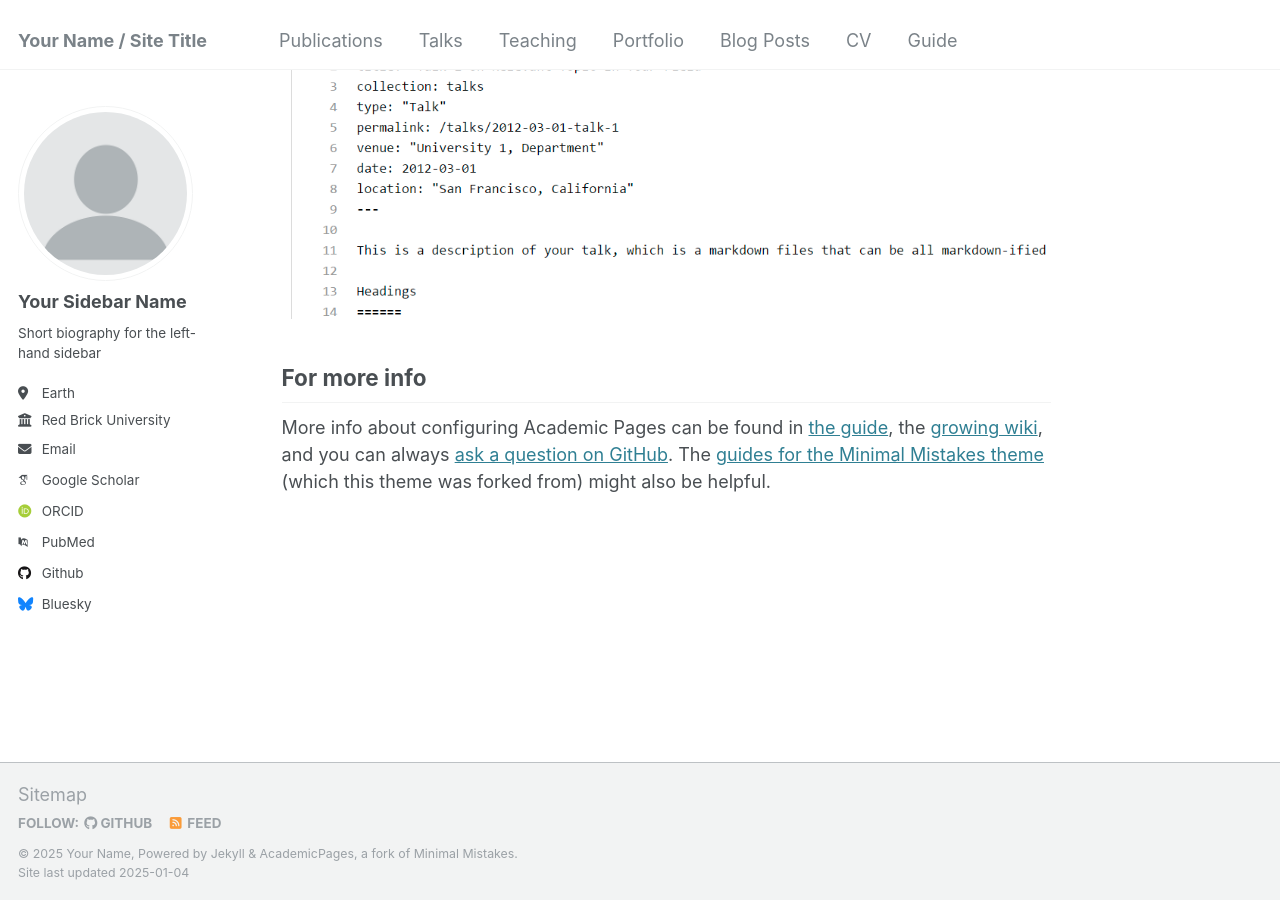
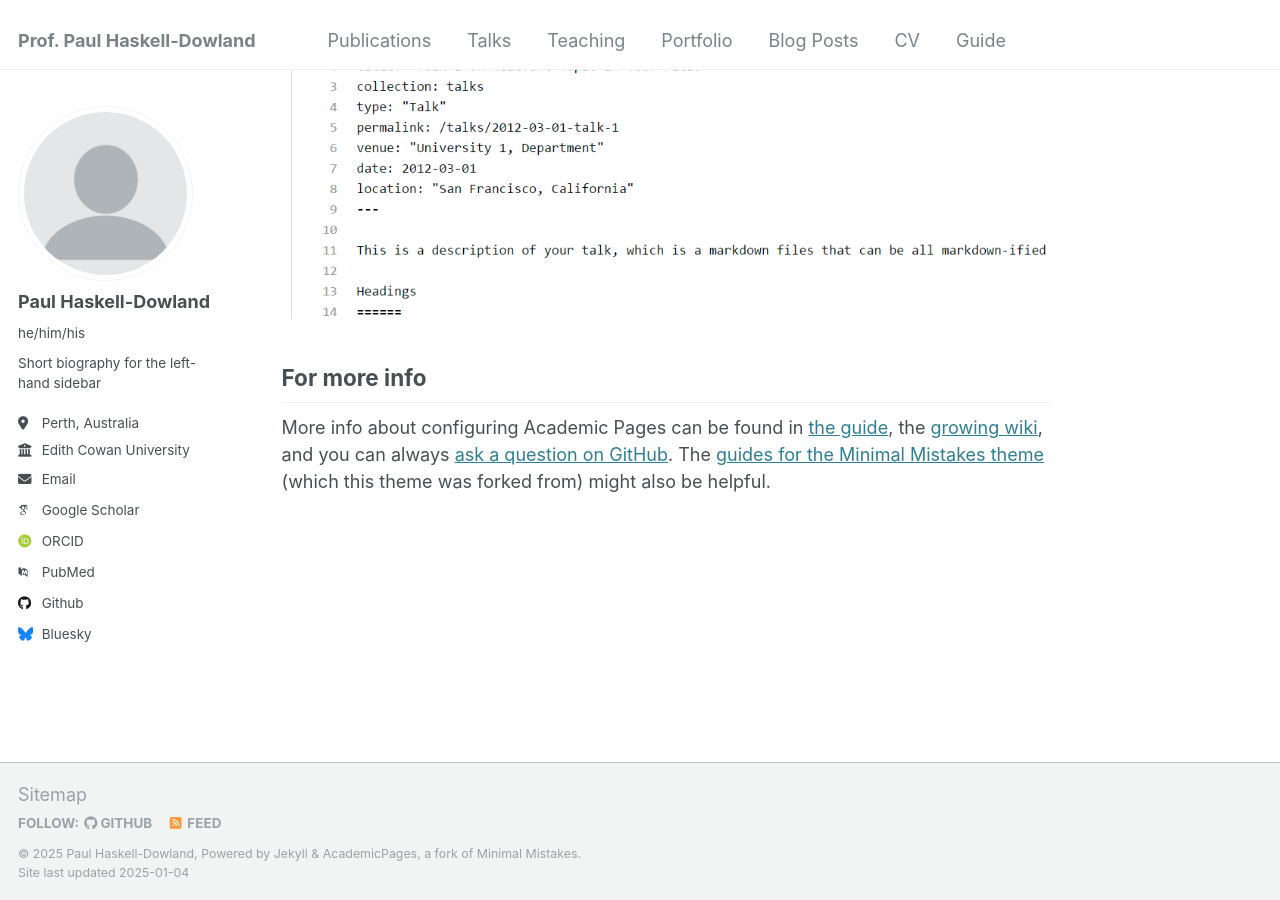
Before and after one commit to pdowland/phdweb, a Jekyll site: the page built from _pages/about.md, in a window 1280 px wide and 900 px high, scrolled down 2643 px. Built offline with Jekyll 4.4.1, drawn with Linux system fonts in a browser that asks for light colours; some web fonts are replaced.

Commit message:
Update _config.yml

```diff
--- a/_config.yml
+++ b/_config.yml
@@ -8,9 +8,9 @@
 
 # Basic Site Settings
 locale                   : "en-US"
-title                    : "Your Name / Site Title"
+title                    : "Prof. Paul Haskell-Dowland"
 title_separator          : "-"
-name                     : &name "Your Name"
+name                     : &name "Paul Haskell-Dowland"
 description              : &description "personal description"
 url                      : https://academicpages.github.io # the base hostname & protocol for your site e.g. "https://[your GitHub username].github.io"
 baseurl                  : "" # the subpath of your site, e.g. "/blog"
@@ -22,13 +22,13 @@ repository               : "academicpages/academicpages.github.io"
 author:
   # Biographic information
   avatar           : "profile.png"
-  name             : "Your Sidebar Name"
-  pronouns         : # example: "she/her"
+  name             : "Paul Haskell-Dowland"
+  pronouns         : "he/him/his"
   bio              : "Short biography for the left-hand sidebar"
-  location         : "Earth"
-  employer         : "Red Brick University"
+  location         : "Perth, Australia"
+  employer         : "Edith Cowan University"
   uri              : # URL
-  email            : "none@example.org"
+  email            : "p.haskelldowland@ecu.edu.au"
 
   # Academic websites
   arxiv            : # URL - Update with the correct link to your profile
```
